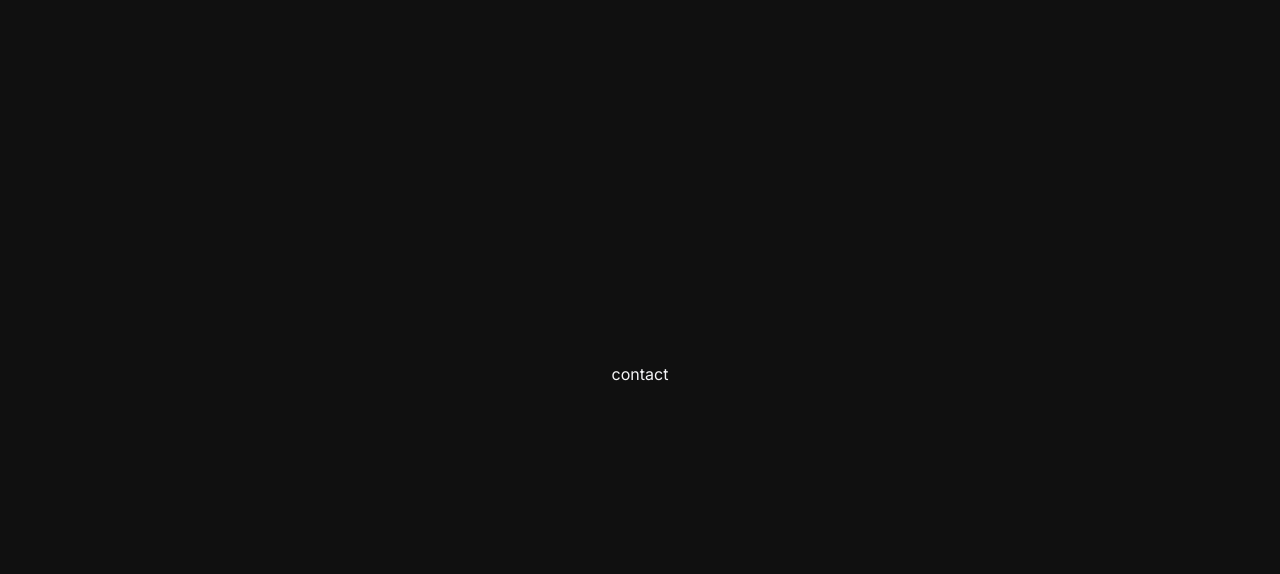
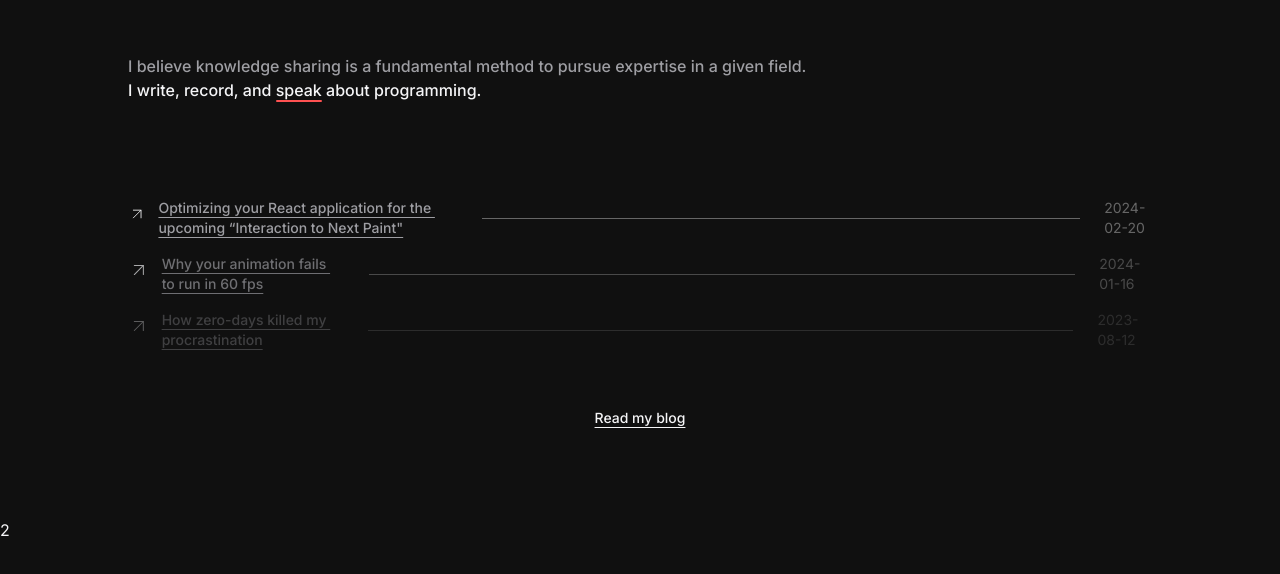
Before and after one commit to letelete/letelete.github.io, a Next.js app: page / in a window 1280 px wide. Shown: the part 1546-2120 px from the top of the page. Built offline with nearby package versions, Linux system fonts and the light colour scheme.

Commit message:
Add basic experience section

```diff
--- a/package.json
+++ b/package.json
@@ -15,6 +15,7 @@
     "@radix-ui/react-visually-hidden": "^1.0.3",
     "@typescript-eslint/eslint-plugin": "^7.0.2",
     "@typescript-eslint/parser": "^7.0.2",
+    "dayjs": "^1.11.10",
     "eslint-plugin-react": "^7.33.2",
     "eslint-plugin-react-hooks": "^4.6.0",
     "eslint-plugin-react-refresh": "^0.4.5",
--- a/src/app/page.tsx
+++ b/src/app/page.tsx
@@ -4,8 +4,9 @@ import { Navbar, NavbarItem } from '~ui/atoms/navbar';
 import { Navigatable, NavigatableHandler } from '~ui/atoms/navigatable';
 import { useCallback, useRef, useState } from 'react';
 
-import { AboutSection } from '~features/home/sections/about';
-import { HeroSection } from '~features/home/sections/hero';
+import { AboutSection } from '~features/home/sections/about-section';
+import { ExperienceSection } from '~features/home/sections/experience-section';
+import { HeroSection } from '~features/home/sections/hero-section';
 
 const navigationItems = [
   { id: 'hello', label: 'Hello' },
@@ -53,7 +54,7 @@ export default function Home() {
           sectionId='experience'
           className='flex min-h-screen w-full items-center justify-center'
         >
-          contact
+          <ExperienceSection />
         </Navigatable.Section>
 
         <Navigatable.Section
--- /dev/null
+++ b/src/components/features/home/sections/experience-section.tsx
@@ -0,0 +1,130 @@
+import { useEffect, useRef, useState } from 'react';
+
+import { ArticleSegment } from '~ui/molecules/article-segment';
+import { BLOG_BASE_URL } from '~constants/index';
+import { Button } from '~ui/atoms/button';
+import Link from 'next/link';
+import { TextUnderline } from '~ui/atoms/text-underline';
+import { Typography } from '~ui/atoms/typography';
+import { useInView } from 'framer-motion';
+
+type Segment = 'write' | 'record' | 'speak';
+
+const paragraphWithUnderline: { content: string; segment?: Segment }[] = [
+  { content: 'I ' },
+  { content: 'write', segment: 'write' },
+  { content: ', ' },
+  { content: 'record', segment: 'record' },
+  { content: ', and ' },
+  { content: 'speak', segment: 'speak' },
+  { content: ' about programming.' },
+];
+
+const TEXT_UNDERLINE_SCOPE_ID = 'experience-section';
+
+const articles = [
+  {
+    title:
+      'Optimizing your React application for the upcoming “Interaction to Next Paint"',
+    href: `${BLOG_BASE_URL}/articles/optimizing-your-react-application-for-the-upcoming-inp`,
+    createdAt: new Date(Date.parse('2024-02-20')),
+  },
+  {
+    title: 'Why your animation fails to run in 60 fps',
+    href: `${BLOG_BASE_URL}/articles/why-your-animation-fails-to-run-in-60-fps`,
+    createdAt: new Date(Date.parse('2024-01-16')),
+  },
+  {
+    title: 'How zero-days killed my procrastination',
+    href: `${BLOG_BASE_URL}/articles/how-zero-days-killed-my-procrastination`,
+    createdAt: new Date(Date.parse('2023-08-12')),
+  },
+] as const;
+
+export const ExperienceSection = () => {
+  const [highlightedSegment, setHighlightedSegment] =
+    useState<Segment>('write');
+
+  const writeRef = useRef<HTMLDivElement>(null);
+  const isWriteInView = useInView(writeRef, { margin: '-60% 0px -40% 0px' });
+
+  const recordRef = useRef<HTMLDivElement>(null);
+  const isRecordInView = useInView(recordRef, { margin: '-60% 0px -40% 0px' });
+
+  const speakRef = useRef<HTMLDivElement>(null);
+  const isSpeakInView = useInView(speakRef, { margin: '-60% 0px -40% 0px' });
+
+  useEffect(() => {
+    if (isWriteInView) {
+      setHighlightedSegment('write');
+    }
+    if (isRecordInView) {
+      setHighlightedSegment('record');
+    }
+    if (isSpeakInView) {
+      setHighlightedSegment('speak');
+    }
+  }, [isRecordInView, isSpeakInView, isWriteInView]);
+
+  return (
+    <div className='flex min-h-screen w-full flex-col'>
+      <div className='sticky top-0 z-20 w-full bg-background pb-4 pt-20'>
+        <Typography className='layout-width-limiter layout-padding' asChild>
+          <h2>
+            I believe knowledge sharing is a fundamental method to pursue
+            expertise in a given field.
+            <br />
+            <span className='text-primary-highlighted'>
+              {paragraphWithUnderline.map(({ content, segment }) => {
+                if (!segment) {
+                  return <span key={content}>{content}</span>;
+                }
+
+                return (
+                  <TextUnderline
+                    key={segment}
+                    scopeId={TEXT_UNDERLINE_SCOPE_ID}
+                    active={segment === highlightedSegment}
+                  >
+                    {content}
+                  </TextUnderline>
+                );
+              })}
+            </span>
+          </h2>
+        </Typography>
+      </div>
+
+      <div className='relative z-0'>
+        <figure
+          ref={writeRef}
+          className='layout-width-limiter layout-padding flex min-h-[50vh] w-full items-center justify-center'
+        >
+          <div className='flex h-full w-full flex-col items-center justify-center gap-y-4'>
+            {articles.map(({ href, title, createdAt }, index) => (
+              <ArticleSegment
+                style={{ opacity: 1 - index / articles.length }}
+                key={href}
+                href={href}
+                title={title}
+                createdAt={createdAt}
+              />
+            ))}
+
+            <Button className='mx-auto mt-8' variant='link' asChild>
+              <Link href={BLOG_BASE_URL}>Read my blog</Link>
+            </Button>
+          </div>
+        </figure>
+
+        <figure ref={recordRef} className='min-h-screen w-full'>
+          2
+        </figure>
+
+        <figure ref={speakRef} className='min-h-screen w-full'>
+          3
+        </figure>
+      </div>
+    </div>
+  );
+};
--- /dev/null
+++ b/src/components/ui/atoms/line-segment/index.tsx
@@ -0,0 +1,28 @@
+import { ComponentPropsWithoutRef, ReactNode } from 'react';
+
+import { cn } from '~utils/style';
+
+export interface LineSegmentProps extends ComponentPropsWithoutRef<'div'> {
+  leading: ReactNode;
+  trailing: ReactNode;
+}
+
+export const LineSegment = ({
+  leading,
+  trailing,
+  className,
+  ...rest
+}: LineSegmentProps) => {
+  return (
+    <div
+      className={cn('flex w-full items-center gap-x-6', className)}
+      {...rest}
+    >
+      {leading}
+
+      <div className='bg-primary-hint-100 h-[1px] w-full' />
+
+      {trailing}
+    </div>
+  );
+};
--- /dev/null
+++ b/src/components/ui/atoms/text-underline/index.tsx
@@ -0,0 +1,32 @@
+import { ComponentPropsWithoutRef } from 'react';
+import { cn } from '~utils/style';
+import { motion } from 'framer-motion';
+
+export interface TextUnderlineProps extends ComponentPropsWithoutRef<'div'> {
+  /**
+   * Allows to animate the underline within the given scopeId only.
+   */
+  scopeId: string;
+  active?: boolean;
+}
+
+export const TextUnderline = ({
+  scopeId,
+  active,
+  children,
+  className,
+  ...rest
+}: TextUnderlineProps) => {
+  return (
+    <span className={cn('relative', className)} {...rest}>
+      {active && (
+        <motion.div
+          layoutId={`text-underline__highlight#${scopeId}`}
+          className='absolute left-0 top-full z-0 h-0.5 w-full rounded-sm bg-accent'
+        />
+      )}
+
+      {children}
+    </span>
+  );
+};
--- /dev/null
+++ b/src/components/ui/molecules/article-segment/index.tsx
@@ -0,0 +1,51 @@
+import dayjs from 'dayjs';
+import Link from 'next/link';
+
+import useTailwind from '~hooks/use-tailwind';
+import { Button } from '~ui/atoms/button';
+import { Icon } from '~ui/atoms/icon';
+import { LineSegment, LineSegmentProps } from '~ui/atoms/line-segment';
+import { Typography } from '~ui/atoms/typography';
+
+export interface ArticleSegmentProps extends Partial<LineSegmentProps> {
+  href: string;
+  title: string;
+  createdAt: Date;
+}
+
+export const ArticleSegment = ({
+  href,
+  title,
+  createdAt,
+  ...rest
+}: ArticleSegmentProps) => {
+  const tw = useTailwind();
+  return (
+    <LineSegment
+      leading={
+        <div className='flex items-start gap-x-3'>
+          <Icon
+            className='aspect-square h-8 w-8'
+            size={32}
+            name='arrow-up-right'
+            color={tw.theme.colors.primary.highlighted}
+          />
+
+          <Button
+            className='max-w-prose whitespace-break-spaces text-sm text-primary'
+            variant='link'
+            asChild
+          >
+            <Link href={href}>{title}</Link>
+          </Button>
+        </div>
+      }
+      trailing={
+        <Typography className='text-primary-hint-100 text-sm' weight='regular'>
+          {dayjs(createdAt).format('YYYY-MM-DD')}
+        </Typography>
+      }
+      {...rest}
+    />
+  );
+};
--- a/src/constants/index.tsx
+++ b/src/constants/index.tsx
@@ -9,3 +9,6 @@ export const SOCIALS_URLS = {
 
 export const GOOGLE_CODE_IN_ARTICLE =
   'https://medium.com/@brunokawka/my-google-code-in-2018-adventure-with-mifos-initiative-3a65848b0025';
+
+
+export const BLOG_BASE_URL = 'kawka.me'
--- a/tailwind.config.ts
+++ b/tailwind.config.ts
@@ -16,8 +16,12 @@ const config = {
       white: '#fff',
       black: '#000',
       primary: {
-        DEFAULT: '#86868b',
+        DEFAULT: '#9e9ea3',
         highlighted: '#f5f5f7',
+        hint: {
+          DEFAULT: '#9E9EA3',
+          100: '#666666',
+        },
         foreground: {
           DEFAULT: '#f5f5f7',
           highlighted: '#101010',
```
Also changed, not shown: src/components/features/home/sections/about-section.tsx (renamed from src/components/features/home/sections/about.tsx), src/components/features/home/sections/hero-section.tsx (renamed from src/components/features/home/sections/hero.tsx), 1 other file (tests, documents, lock files or other folders).
